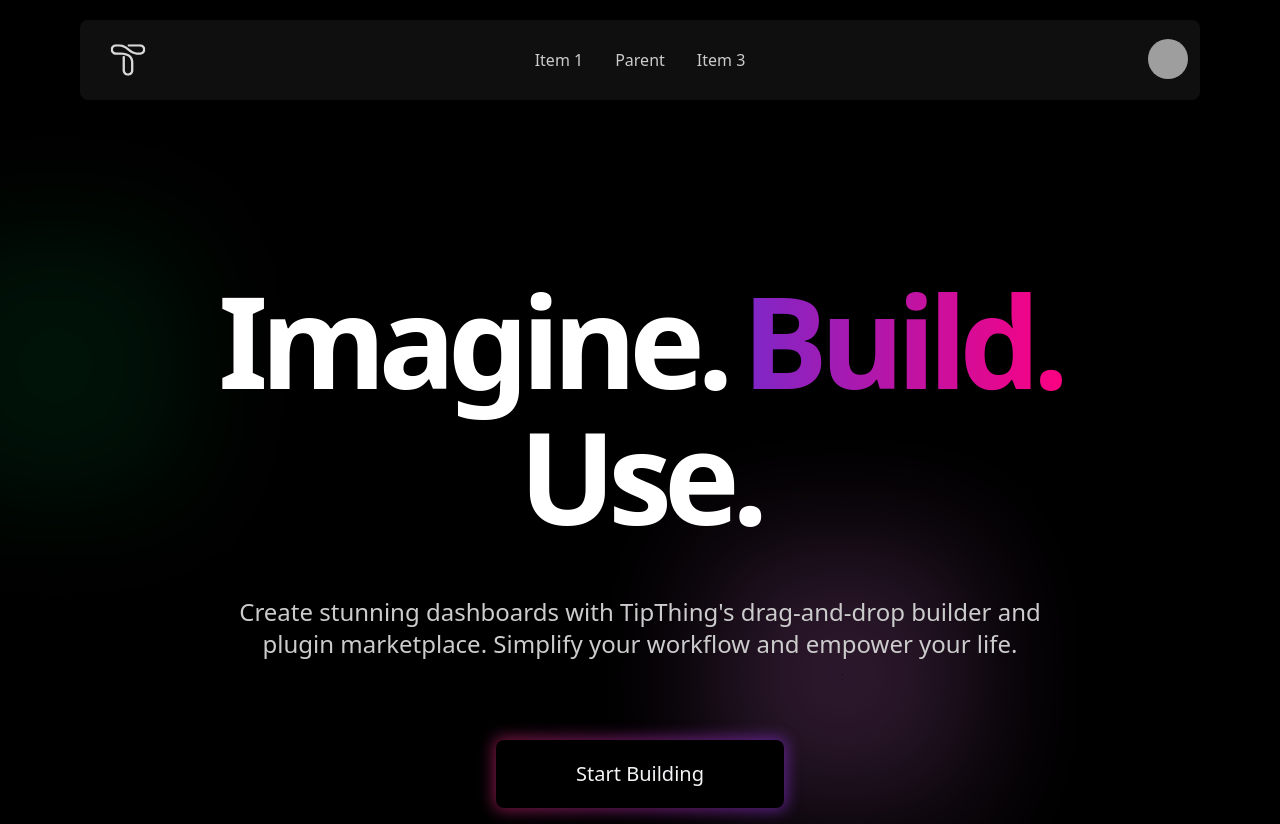
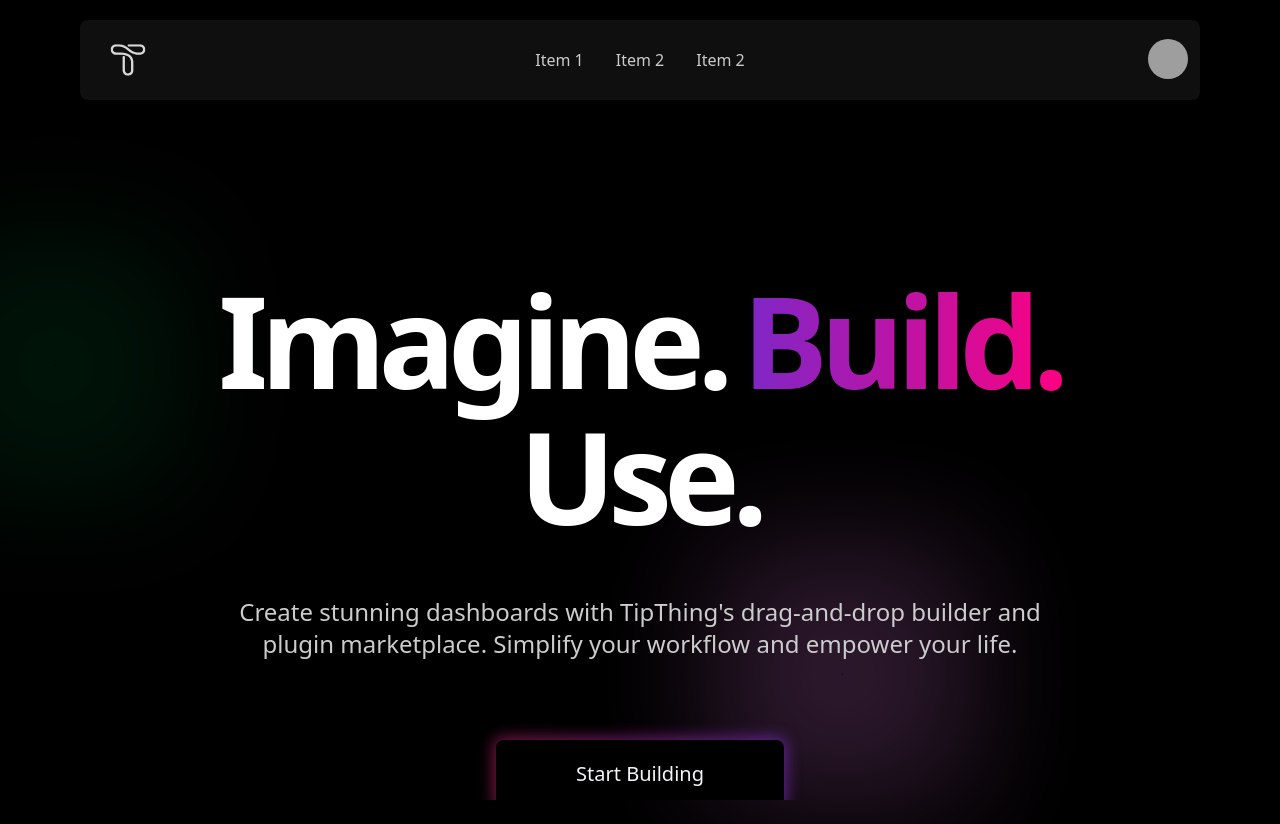
Before and after one commit to TipThing/landing-website, a Next.js app: page / in a window 1280 px wide. After the commit the page ends 800 px from the top, so only its background shows below. Built offline with nearby package versions, Linux system fonts and the light colour scheme; grey boxes are pictures that could not be loaded.

Commit message:
feat: menu improvements

```diff
--- a/package.json
+++ b/package.json
@@ -21,6 +21,7 @@
     "react": "18.2.0",
     "react-dom": "18.2.0",
     "tailwindcss": "3.3.1",
-    "typescript": "5.0.4"
+    "typescript": "5.0.4",
+    "usehooks-ts": "^2.9.1"
   }
 }
--- a/src/components/navigation/components/PrimaryMenu.tsx
+++ b/src/components/navigation/components/PrimaryMenu.tsx
@@ -1,26 +1,9 @@
+import PrimaryMenuItems from "../menus/Primary";
+
 export default function PrimaryMenu() {
   return (
     <ul className="menu menu-horizontal rounded-box p-2">
-      <li>
-        <a>Item 1</a>
-      </li>
-      <li tabIndex={0}>
-        <span>Parent</span>
-        <ul className="rounded-box bg-base-100 p-2">
-          <li>
-            <a>Submenu 1</a>
-          </li>
-          <li>
-            <a>Submenu 2</a>
-          </li>
-          <li>
-            <a>Submenu 3</a>
-          </li>
-        </ul>
-      </li>
-      <li>
-        <a>Item 3</a>
-      </li>
+      <PrimaryMenuItems />
     </ul>
   );
 }
--- a/src/components/navigation/components/ResponsiveMenu.tsx
+++ b/src/components/navigation/components/ResponsiveMenu.tsx
@@ -1,18 +1,33 @@
-export default function ResponsiveMenu() {
-    return (
-        <ul tabIndex={0} className="menu menu-compact dropdown-content mt-3 p-2 shadow bg-base-100 rounded-box w-52">
-            <li><a>Item 1</a></li>
-            <li tabIndex={0}>
-            <a className="justify-between">
-                Parent
-                <svg className="fill-current" xmlns="http://www.w3.org/2000/svg" width="24" height="24" viewBox="0 0 24 24"><path d="M8.59,16.58L13.17,12L8.59,7.41L10,6L16,12L10,18L8.59,16.58Z"/></svg>
-            </a>
-            <ul className="rounded-box bg-base-100 p-2">
-                <li><a>Submenu 1</a></li>
-                <li><a>Submenu 2</a></li>
-            </ul>
-            </li>
-            <li><a>Item 3</a></li>
-      </ul>
-    )
+import { useSessionStorage } from "usehooks-ts";
+import PrimaryMenuItems from "../menus/Primary";
+
+type Props = {
+  children: React.ReactNode;
+};
+
+export default function ResponsiveMenu({ children }: Props) {
+  const [open, setOpen] = useSessionStorage("mobileNavigation", false);
+
+  return (
+    <div className="drawer">
+      <input
+        id="app-drawer"
+        type="checkbox"
+        className="drawer-toggle"
+        checked={open}
+        readOnly
+      />
+      <div className="drawer-content flex flex-col">{children}</div>
+      <div className="drawer-side">
+        <label
+          htmlFor="app-drawer"
+          className="drawer-overlay"
+          onClick={() => setOpen(!open)}
+        />
+        <ul className="menu p-4 overflow-y-auto w-80 bg-base-300 bg-opacity-60 backdrop-blur-lg">
+          <PrimaryMenuItems />
+        </ul>
+      </div>
+    </div>
+  );
 }
--- /dev/null
+++ b/src/components/navigation/menus/Primary.tsx
@@ -0,0 +1,15 @@
+export default function PrimaryMenuItems() {
+  return (
+    <>
+      <li>
+        <a>Item 1</a>
+      </li>
+      <li>
+        <a>Item 2</a>
+      </li>
+      <li>
+        <a>Item 2</a>
+      </li>
+    </>
+  );
+}
--- a/src/pages/_app.tsx
+++ b/src/pages/_app.tsx
@@ -1,6 +1,11 @@
+import ResponsiveMenu from '@/components/navigation/components/ResponsiveMenu'
 import '@/styles/globals.css'
 import type { AppProps } from 'next/app'
 
 export default function App({ Component, pageProps }: AppProps) {
-  return <Component {...pageProps} />
+  return (
+    <ResponsiveMenu>
+      <Component {...pageProps} />
+    </ResponsiveMenu>
+  )
 }
--- a/src/pages/index.tsx
+++ b/src/pages/index.tsx
@@ -4,7 +4,7 @@ import Head from "next/head";
 
 export default function Home() {
   return (
-    <div className="xl:container lg:container sm:container mx-auto">
+    <div className="xl:container lg:container md:container xl:mx-auto lg:mx-auto md:mx-auto">
       <Head>
         {/* <!-- Primary Meta Tags --> */}
         <title>TipThing - Imagine. Build. Use. Dashboards made easy</title>
@@ -12,7 +12,7 @@ export default function Home() {
         <meta name="description" key="description" content="Empower your life with TipThing's customizable dashboard builder. Simplify your workflow and enhance your productivity with ease." />
         <meta name="keywords" key="keywords" content="dashboard builder, customizable, productivity, workflow, todo tracker, budget planner, community-driven, SaaS, user-friendly, innovative solutions, highly flexible, accessibility, quality, value for money, personal, professional, ease, drag and drop, drag n drop"/>
         <meta name="robots" key="robots" content="index, follow"/>
-        <meta http-equiv="Content-Type" key="content-type" content="text/html; charset=utf-8"/>
+        <meta httpEquiv="Content-Type" key="content-type" content="text/html; charset=utf-8"/>
         <meta name="language" key="language" content="English"/>
         {/* <!-- Open Graph / Facebook --> */}
         <meta property="og:type" key="og:type" content="website" />
--- a/tailwind.config.js
+++ b/tailwind.config.js
@@ -94,6 +94,7 @@ module.exports = {
   },
   daisyui: {
       darkTheme: "customBlack",
+      logs: false,
       themes: [{
           customBlack: {
               "primary": "#343232",
```
Also changed, not shown: src/components/navigation/Navbar.tsx (+6 -3 lines), 1 other file (tests, documents, lock files or other folders).
